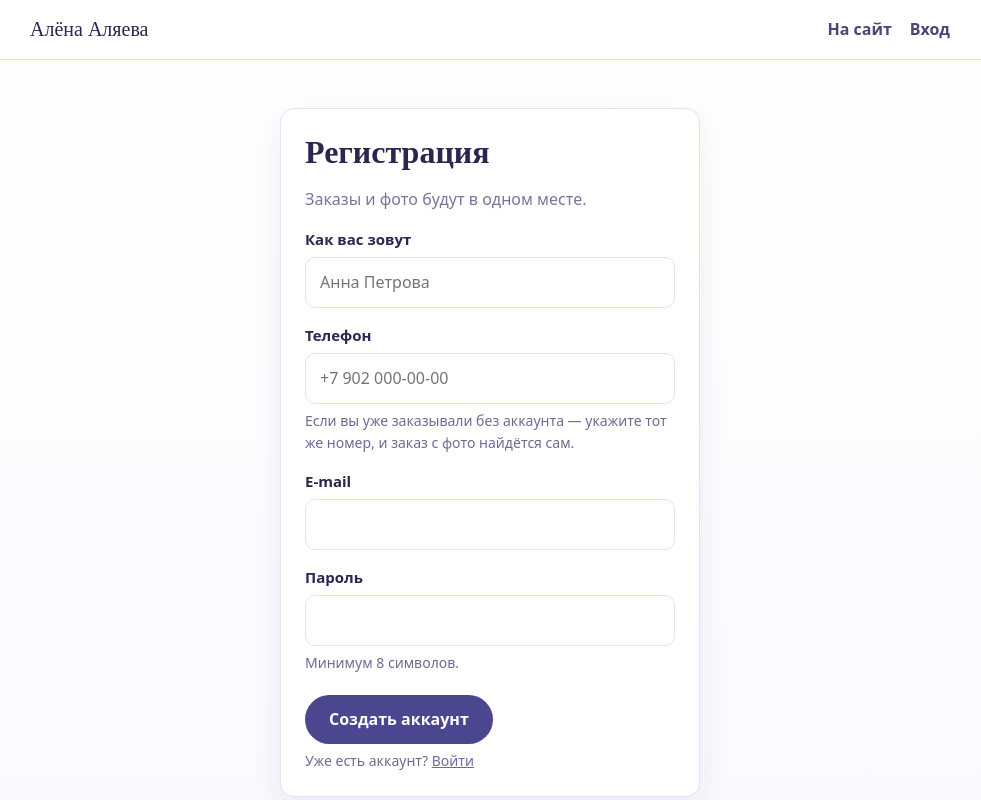
After one commit to dominumuniversi-cpu/alyaeva_site, a FastAPI app: template app/templates/register.html in a window 1280 px wide. The commit adds this page. Shown: the whole page, without its empty margins (150-1131 px from the left). Run offline with FastAPI, Linux system fonts and the light colour scheme; the template is opened without the code that fills it, so the values that code supplies are empty; some web fonts are replaced.

Commit message:
fix(ui): страницы приложения в стилистике сайта
Главная причина «входа без стилей»: nginx отдавал /static/app.css всегда в alyaeva-site (404).
Регулярка ~* \.(css|js)$ проверяется РАНЬШЕ префиксов — добавлен location ^~ /static/.

- app.css: токены сайта (#4B4690,#2A2650,#E6DFFA...), Nunito + Philosopher с /assets/fonts
- base.html: общая шапка, все страницы приложения наследуют
- login, register, order: переведены на base, убраны несуществующие переменные
- добавлена страница регистрации (была только POST-ручка)
- nginx: маршруты /register и ^~ /static/

```diff
--- a/app/main.py
+++ b/app/main.py
@@ -49,11 +49,18 @@ def health():
 # ---------------- Вход / выход ----------------
 
 @app.get("/login", response_class=HTMLResponse)
-def login_page(request: Request):
+def login_page(request: Request, error: str = ""):
     """Форма входа."""
-    if current_user(request):
-        return RedirectResponse("/", status_code=303)
-    return render(request, "login.html", error="")
+    user = current_user(request)
+    if user:
+        return RedirectResponse(ADMIN if user["role"] == "admin" else "/cabinet", status_code=303)
+    messages = {
+        "reg": "Не получилось зарегистрироваться: проверьте почту и пароль (минимум 8 символов).",
+        "exists": "Аккаунт с такой почтой уже есть — войдите.",
+        "1": "Неверная почта или пароль.",
+    }
+    return render(request, "login.html", user=None, error=messages.get(error, ""),
+                  admin_slug=ADMIN.strip("/"))
 
 
 @app.get("/order", response_class=HTMLResponse)
@@ -91,6 +98,14 @@ def logout(request: Request):
 
 
 # ---------------- Личный кабинет ----------------
+
+@app.get("/register", response_class=HTMLResponse)
+def register_page(request: Request, error: str = ""):
+    """Форма регистрации."""
+    if current_user(request):
+        return RedirectResponse("/cabinet", status_code=303)
+    return render(request, "register.html", user=None, error=error)
+
 
 @app.post("/register")
 def register(request: Request, email: str = Form(""), password: str = Form(""),
--- a/app/static/app.css
+++ b/app/static/app.css
@@ -1,79 +1,166 @@
-/* Админка и кабинет — в стилистике сайта alyaeva.pro
-   Акцент #4B4690, тёмный #2A2650, тело #4A4678,
-   пастель #E6DFFA, скругления 28/32, Philosopher + Nunito */
-@font-face { font-family: 'Philosopher'; src: url('/static/fonts/philosopher.woff2') format('woff2'); font-display: swap; }
-@font-face { font-family: 'Nunito'; src: url('/static/fonts/nunito.woff2') format('woff2'); font-display: swap; }
+/* Шрифты берём с основного сайта — те же файлы, чтобы не дублировать 400 КБ.
+   Пути абсолютные: сайт отдаёт их по /assets/fonts/. */
+@font-face{font-family:'Nunito';font-style:normal;font-weight:400;font-display:swap;
+  src:url("/assets/fonts/nunito-cyrillic.woff2") format('woff2');
+  unicode-range:U+0301,U+0400-045F,U+0490-0491,U+04B0-04B1,U+2116;}
+@font-face{font-family:'Nunito';font-style:normal;font-weight:700;font-display:swap;
+  src:url("/assets/fonts/nunito-cyrillic.woff2") format('woff2');
+  unicode-range:U+0301,U+0400-045F,U+0490-0491,U+04B0-04B1,U+2116;}
+@font-face{font-family:'Philosopher';font-style:normal;font-weight:400;font-display:swap;
+  src:url("/assets/fonts/philosopher-cyrillic.woff2") format('woff2');
+  unicode-range:U+0301,U+0400-045F,U+0490-0491,U+04B0-04B1,U+2116;}
 
-:root {
-  --accent: #4B4690;
-  --strong: #2A2650;
-  --body: #4A4678;
-  --lilac: #E6DFFA;
-  --cream: #FFF1C7;
-  --mint: #EAF7F4;
-  --r-lg: 32px;
-  --r-md: 28px;
-  --r-sm: 14px;
+/* Стили сайта Алёны Аляевой — приложение (вход, кабинет, админка).
+   Токены один в один как на главной (assets/style.css), чтобы страницы не выбивались. */
+
+:root{
+  --c-accent:#4B4690;
+  --c-strong:#2A2650;
+  --c-body:#4A4678;
+  --c-cream:#FFF1C7;
+  --c-peach:#FFEBE0;
+  --c-lilac:#E6DFFA;
+  --c-mint:#EAF7F4;
+  --radius:14px;
+  --radius-sm:10px;
+  --shadow:0 10px 30px rgba(42,38,80,.08);
 }
 
-* { box-sizing: border-box; }
-body { margin: 0; font-family: 'Nunito', system-ui, sans-serif; color: var(--body); background: #FDFBFF; }
-h1, h2, h3 { font-family: 'Philosopher', Georgia, serif; color: var(--strong); margin: 0 0 16px; }
-h1 { font-size: 32px; } h2 { font-size: 24px; }
+*{box-sizing:border-box}
 
-.topbar { display: flex; align-items: center; justify-content: space-between; gap: 24px;
-  padding: 18px 32px; background: var(--accent); color: #fff; flex-wrap: wrap; }
-.topbar .brand { font-family: 'Philosopher', serif; font-size: 22px; color: #fff; text-decoration: none; }
-.topbar nav { display: flex; align-items: center; gap: 20px; flex-wrap: wrap; }
-.topbar nav a { color: #EDEBFF; text-decoration: none; font-size: 15px; padding: 6px 0; border-bottom: 2px solid transparent; }
-.topbar nav a:hover { color: #fff; border-bottom-color: var(--cream); }
-.topbar .who { color: #CFC9F5; font-size: 14px; }
-.inline { display: inline; margin: 0; }
-.link, button.link { background: none; border: 0; color: #EDEBFF; cursor: pointer; font: inherit; padding: 6px 0; }
-.link:hover { color: #fff; }
+body{
+  margin:0;
+  font-family:'Nunito',system-ui,-apple-system,'Segoe UI',sans-serif;
+  color:var(--c-body);
+  background:linear-gradient(180deg,#fff 0%,#FBF9FF 100%);
+  line-height:1.55;
+  min-height:100vh;
+}
 
-.wrap { max-width: 1120px; margin: 0 auto; padding: 32px; }
-.wide { max-width: 1400px; margin: 0 auto; padding: 32px; }
+h1,h2,h3{
+  font-family:'Philosopher','Nunito',serif;
+  color:var(--c-strong);
+  margin:0 0 8px;
+  line-height:1.2;
+}
+h1{font-size:32px}
+a{color:var(--c-accent)}
 
-.card { background: #fff; border-radius: var(--r-md); padding: 28px; margin-bottom: 24px;
-  box-shadow: 0 8px 32px rgba(75,70,144,.08); }
-.card-lilac { background: var(--lilac); }
-.card-cream { background: var(--cream); }
+.wrap{max-width:960px;margin:0 auto;padding:0 20px}
 
-table { width: 100%; border-collapse: collapse; font-size: 15px; }
-th { text-align: left; font-weight: 700; color: var(--strong); padding: 12px 14px;
-  border-bottom: 2px solid var(--lilac); white-space: nowrap; }
-td { padding: 12px 14px; border-bottom: 1px solid #F0EDF9; vertical-align: top; }
-tr:hover td { background: #FBFAFF; }
+/* Шапка приложения — та же логика, что на сайте */
+.topbar{
+  background:#fff;
+  border-bottom:1px solid var(--c-lilac);
+  padding:14px 0;
+  margin-bottom:28px;
+}
+.topbar .wrap{display:flex;align-items:center;justify-content:space-between;gap:16px;flex-wrap:wrap}
+.brand{font-family:'Philosopher',serif;font-size:20px;color:var(--c-strong);text-decoration:none}
+.nav{display:flex;gap:18px;align-items:center;flex-wrap:wrap}
+.nav a{color:var(--c-body);text-decoration:none;font-weight:600}
+.nav a:hover{color:var(--c-accent)}
 
-.btn { display: inline-block; background: var(--accent); color: #fff; border: 0;
-  padding: 12px 26px; border-radius: 999px; font: inherit; font-weight: 700; cursor: pointer;
-  text-decoration: none; transition: transform .15s, box-shadow .15s; }
-.btn:hover { transform: translateY(-1px); box-shadow: 0 8px 20px rgba(75,70,144,.25); }
-.btn-ghost { background: transparent; color: var(--accent); border: 2px solid var(--lilac); }
-.btn-sm { padding: 7px 16px; font-size: 14px; }
-.btn-danger { background: #B4443C; }
+/* Карточки */
+.card{
+  background:#fff;
+  border:1px solid var(--c-lilac);
+  border-radius:var(--radius);
+  padding:24px;
+  box-shadow:var(--shadow);
+}
 
-input[type=text], input[type=email], input[type=password], input[type=tel],
-input[type=number], input[type=datetime-local], select, textarea {
-  width: 100%; padding: 12px 16px; border: 2px solid #E8E4F5; border-radius: var(--r-sm);
-  font: inherit; color: var(--strong); background: #fff; }
-input:focus, select:focus, textarea:focus { outline: none; border-color: var(--accent); }
-label { display: block; font-weight: 700; color: var(--strong); margin: 16px 0 6px; font-size: 14px; }
-.hint { font-size: 13px; color: #8A86AD; margin-top: 4px; }
+/* Вход/регистрация — по центру, уютно */
+.auth-box{max-width:420px;margin:48px auto}
 
-.badge { display: inline-block; padding: 4px 14px; border-radius: 999px; font-size: 13px; font-weight: 700; }
-.badge-new { background: var(--cream); color: #8A6D1F; }
-.badge-in_work { background: var(--lilac); color: var(--accent); }
-.badge-sent { background: #D6ECFF; color: #1D5FA8; }
-.badge-done { background: var(--mint); color: #1F7A63; }
-.badge-cancelled { background: #F5DAD8; color: #9B3A32; }
+/* Формы */
+label{display:block;font-weight:700;color:var(--c-strong);margin:16px 0 6px;font-size:15px}
+input[type=text],input[type=email],input[type=tel],input[type=password],textarea,select{
+  width:100%;
+  padding:12px 14px;
+  border:1.5px solid var(--c-lilac);
+  border-radius:var(--radius-sm);
+  font:inherit;
+  color:var(--c-strong);
+  background:#fff;
+  transition:border-color .15s, box-shadow .15s;
+}
+input:focus,textarea:focus,select:focus{
+  outline:none;
+  border-color:var(--c-accent);
+  box-shadow:0 0 0 3px rgba(75,70,144,.12);
+}
+textarea{min-height:90px;resize:vertical}
 
-.auth-box { max-width: 440px; margin: 80px auto; }
-.errors { background: #F5DAD8; color: #9B3A32; padding: 14px 20px; border-radius: var(--r-sm);
-  margin-bottom: 20px; font-size: 14px; }
-.grid { display: grid; gap: 20px; }
-.grid-2 { grid-template-columns: repeat(auto-fit, minmax(320px, 1fr)); }
-.grid-3 { grid-template-columns: repeat(auto-fit, minmax(240px, 1fr)); }
-.muted { color: #8A86AD; font-size: 14px; }
-.stack > * + * { margin-top: 16px; }
+/* Кнопки */
+.btn{
+  display:inline-block;
+  padding:12px 24px;
+  border:none;
+  border-radius:999px;
+  background:var(--c-accent);
+  color:#fff;
+  font:inherit;
+  font-weight:700;
+  cursor:pointer;
+  text-decoration:none;
+  transition:background .15s, transform .1s;
+}
+.btn:hover{background:var(--c-strong)}
+.btn:active{transform:translateY(1px)}
+.btn-ghost{
+  background:transparent;
+  color:var(--c-accent);
+  border:1.5px solid var(--c-accent);
+}
+.btn-ghost:hover{background:var(--c-lilac);color:var(--c-strong)}
+.btn[disabled]{opacity:.55;cursor:default}
+
+/* Подписи, подсказки */
+.muted{color:var(--c-body);opacity:.75}
+.hint{font-size:14px;color:var(--c-body);opacity:.8;margin:6px 0 0}
+
+/* Статус заказа */
+.pill{
+  display:inline-block;
+  padding:4px 12px;
+  border-radius:999px;
+  background:var(--c-mint);
+  color:var(--c-strong);
+  font-size:13px;
+  font-weight:700;
+}
+
+/* Ошибки */
+.errors{
+  background:var(--c-peach);
+  border:1px solid #F0C9BC;
+  color:#8A3B23;
+  border-radius:var(--radius-sm);
+  padding:12px 14px;
+  margin:16px 0 0;
+  font-size:14px;
+}
+.errors:empty{display:none}
+
+/* Предупреждение/успех */
+.notice{
+  background:var(--c-cream);
+  border:1px solid #EFDC9E;
+  color:#6B5A1F;
+  border-radius:var(--radius-sm);
+  padding:12px 14px;
+  margin:16px 0;
+}
+
+/* Таблицы (админка) */
+table{width:100%;border-collapse:collapse;background:#fff;border-radius:var(--radius);overflow:hidden}
+th,td{padding:12px 14px;text-align:left;border-bottom:1px solid var(--c-lilac)}
+th{background:var(--c-lilac);color:var(--c-strong);font-weight:700;font-size:14px}
+tr:last-child td{border-bottom:none}
+
+@media (max-width:600px){
+  h1{font-size:26px}
+  .card{padding:18px}
+  .auth-box{margin:24px auto}
+}
--- a/app/templates/base.html
+++ b/app/templates/base.html
@@ -3,29 +3,28 @@
 <head>
 <meta charset="utf-8">
 <meta name="viewport" content="width=device-width, initial-scale=1">
+<meta name="robots" content="noindex">
 <title>{% block title %}Алёна Аляева{% endblock %}</title>
 <link rel="stylesheet" href="/static/app.css">
 </head>
 <body>
-{% if user %}
 <header class="topbar">
-  <a class="brand" href="{{ admin_url if user.role == 'admin' else '/cabinet' }}">Алёна Аляева</a>
-  <nav>
-    {% if user.role == 'admin' %}
-      <a href="{{ admin_url }}">Заказы</a>
-      <a href="{{ admin_url }}/inbox">Сообщения</a>
-      <a href="{{ admin_url }}/products">Товары</a>
-      <a href="{{ admin_url }}/settings">Настройки</a>
-    {% else %}
-      <a href="/cabinet">Мои заказы</a>
-      <a href="/cabinet/projects">Мои фото</a>
-    {% endif %}
-    <span class="who">{{ user.full_name or user.email }}</span>
-    <form method="post" action="/logout" class="inline"><button class="link">Выйти</button></form>
-  </nav>
+  <div class="wrap">
+    <a class="brand" href="/">Алёна Аляева</a>
+    <nav class="nav">
+      {% if user %}
+        <a href="/cabinet">Мои заказы</a>
+        <a href="/order">Заказать</a>
+        {% if user.role == 'admin' %}<a href="{{ admin_url }}">Админка</a>{% endif %}
+        <a href="/logout">Выйти</a>
+      {% else %}
+        <a href="/">На сайт</a>
+        <a href="/login">Вход</a>
+      {% endif %}
+    </nav>
+  </div>
 </header>
-{% endif %}
-<main class="{% block main_class %}wrap{% endblock %}">
+<main class="wrap">
 {% block content %}{% endblock %}
 </main>
 </body>
--- a/app/templates/cabinet.html
+++ b/app/templates/cabinet.html
@@ -1,7 +1,7 @@
 {% extends "base.html" %}
 {% block title %}Мои заказы — Алёна Аляева{% endblock %}
 {% block content %}
-<div class="wrap" style="padding:32px 0 64px">
+<div style="padding:32px 0 64px">
   <div style="display:flex;align-items:center;justify-content:space-between;gap:16px;flex-wrap:wrap;margin-bottom:8px">
     <h1 style="margin:0">Мои заказы</h1>
     <a class="btn btn-ghost" href="/order">Новый заказ</a>
--- /dev/null
+++ b/app/templates/register.html
@@ -0,0 +1,27 @@
+{% extends "base.html" %}
+{% block title %}Регистрация — Алёна Аляева{% endblock %}
+{% block content %}
+<div class="auth-box card">
+  <h1>Регистрация</h1>
+  <p class="muted">Заказы и фото будут в одном месте.</p>
+  {% if error %}<div class="errors">{{ error }}</div>{% endif %}
+  <form method="post" action="/register">
+    <label for="full_name">Как вас зовут</label>
+    <input id="full_name" type="text" name="full_name" autocomplete="name" placeholder="Анна Петрова">
+
+    <label for="phone">Телефон</label>
+    <input id="phone" type="tel" name="phone" autocomplete="tel" placeholder="+7 902 000-00-00">
+    <p class="hint">Если вы уже заказывали без аккаунта — укажите тот же номер, и заказ с фото найдётся сам.</p>
+
+    <label for="email">E-mail</label>
+    <input id="email" type="email" name="email" required autocomplete="email">
+
+    <label for="password">Пароль</label>
+    <input id="password" type="password" name="password" required minlength="8" autocomplete="new-password">
+    <p class="hint">Минимум 8 символов.</p>
+
+    <div style="margin-top:22px"><button class="btn" type="submit">Создать аккаунт</button></div>
+  </form>
+  <p class="hint">Уже есть аккаунт? <a href="/login">Войти</a></p>
+</div>
+{% endblock %}
```
Also changed, not shown: app/templates/login.html (+6 -6 lines), app/templates/order.html (+11 -19 lines).
